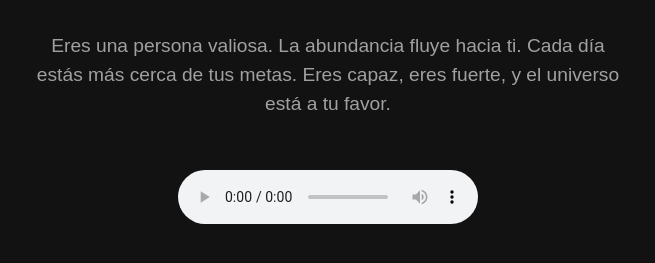
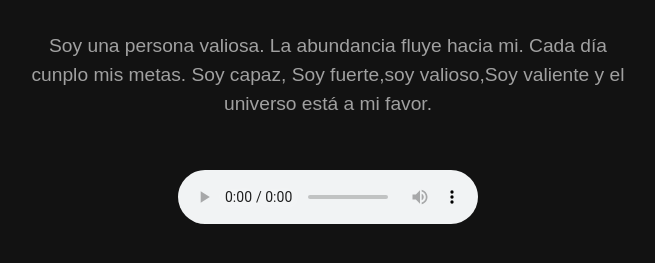
Before and after one commit to andresurbanoz7/nuevoproyecto, a plain HTML site: page index.html in a window 1280 px wide. Shown: the part 319-582 px from the top of the page, without its empty margins (312-967 px from the left). Drawn offline with Linux system fonts and the light colour scheme.

Commit message:
Update index.html

```diff
--- a/index.html
+++ b/index.html
@@ -34,7 +34,7 @@
 <body>
   <h1>Reprogramación Positiva</h1>
   <p id="mensaje">
-    Eres una persona valiosa. La abundancia fluye hacia ti. Cada día estás más cerca de tus metas. Eres capaz, eres fuerte, y el universo está a tu favor.
+   Soy una persona valiosa. La abundancia fluye hacia mi. Cada día cunplo mis metas. Soy capaz, Soy fuerte,soy valioso,Soy valiente y el universo está a mi favor.
   </p>
 
   <audio controls>
```
